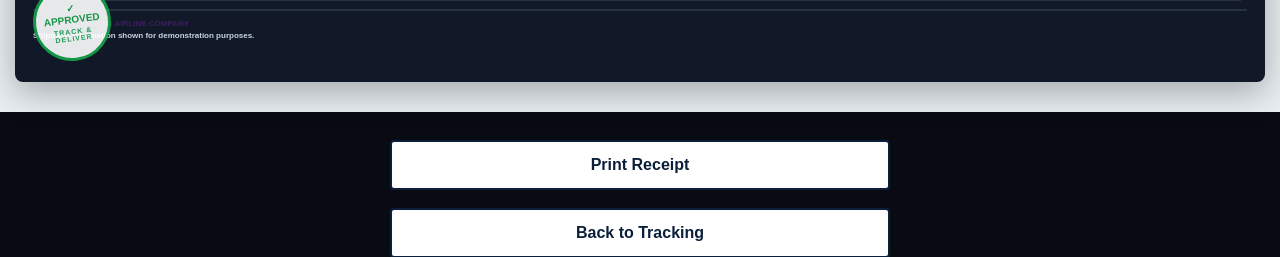
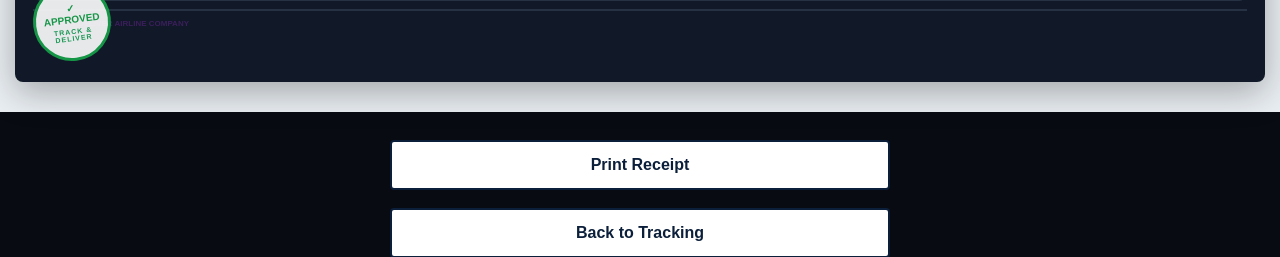
Before and after one commit to chukwuebukav031-dot/primevault, a Flask app: template delivery-tracker/templates/receipt.html in a window 1280 px wide. Shown: the part 909-1166 px from the top of the page. Run offline with Flask 3, Linux system fonts and the light colour scheme; the template is opened without the code that fills it, so the values that code supplies are empty; some libraries are stand-ins or nearby versions.

Commit message:
Remove demonstration purpose wording

```diff
--- a/delivery-tracker/templates/print_receipt.html
+++ b/delivery-tracker/templates/print_receipt.html
@@ -457,7 +457,6 @@ body {
     <div class="bottom">
         <div class="note">
             <strong>CORREIOS DELIVER AIRLINE COMPANY</strong>
-            <p>Shipment information shown for demonstration purposes.</p>
         </div>
 
         <div class="stamp">
--- a/delivery-tracker/templates/receipt.html
+++ b/delivery-tracker/templates/receipt.html
@@ -210,7 +210,6 @@
 
             <div class="receipt-note">
                 <strong>CORREIOS DELIVER AIRLINE COMPANY</strong>
-                <p>Shipment information shown for demonstration purposes.</p>
             </div>
 
             <div class="approval-stamp">
```
